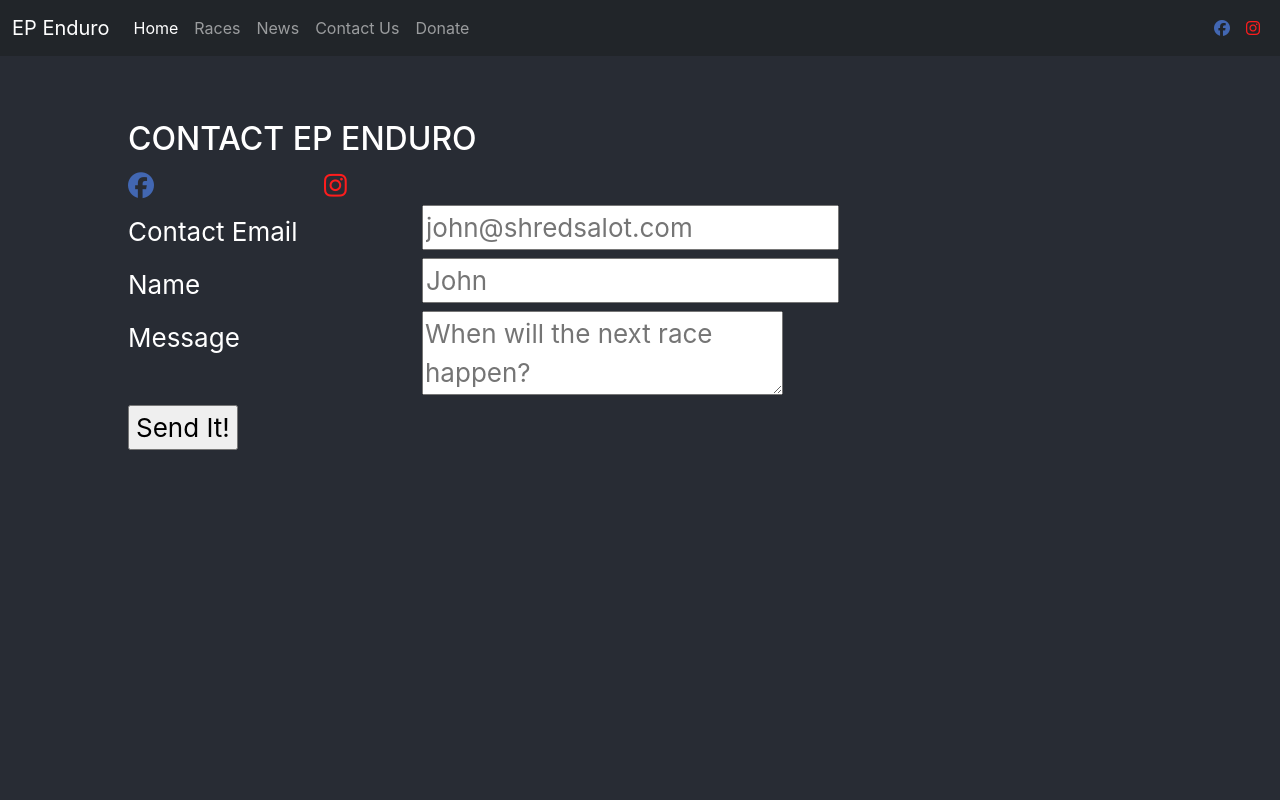
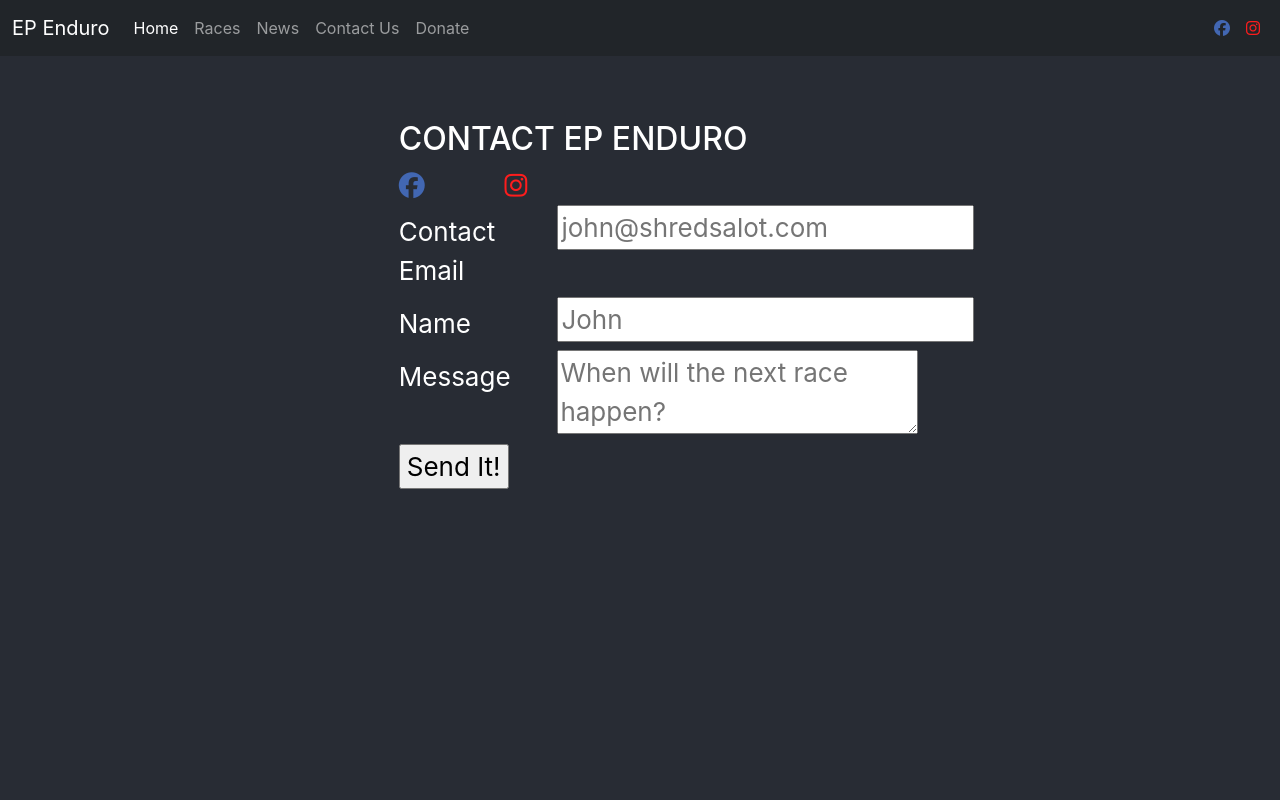
Before and after one commit to wpalafox/north-crew-app, a React (Create React App) app: page /contactus in a window 1280 px wide. Shown: the top 800 px of the page. Built offline with nearby package versions, Linux system fonts and the light colour scheme.

Commit message:
fixed contact form

```diff
--- a/src/App.js
+++ b/src/App.js
@@ -12,6 +12,7 @@ function App() {
     <div className="App">
 
       <header className="App-header">
+        <div className='container'>
         <img src={ep_logo} className="App-logo pulse" alt="logo" />
 
         <p>
@@ -30,6 +31,7 @@ function App() {
         >
           What Is Enduro MTB Racing?
         </a>
+        </div>
       </header>
       <img id="home-image" src={background_ep} alt="ep mountain" />
 
--- a/src/ContactUs.css
+++ b/src/ContactUs.css
@@ -1,3 +1,15 @@
+
+.center{
+  display: flex;
+  flex-direction: column;
+  align-items: center;
+  justify-content: center;
+  background-color: #282c34;
+
+
+}
+
+
 form {
     padding-top: 5%;
     display: flex;
--- a/src/ContactUs.js
+++ b/src/ContactUs.js
@@ -18,10 +18,11 @@ export const ContactUs = () => {
   };
 
   return (
-   <>
 
+    <div className='center'>
 
     <form ref={form} onSubmit={sendEmail}>
+        <div className='container'>
 
 
         <h2>CONTACT EP ENDURO</h2>
@@ -76,7 +77,9 @@ export const ContactUs = () => {
             <input type="submit" value="Send It!" />
         </div>
         </div>
-    </form></>
+        </div>
+    </form>
+    </div>
   );
 };
 
```
